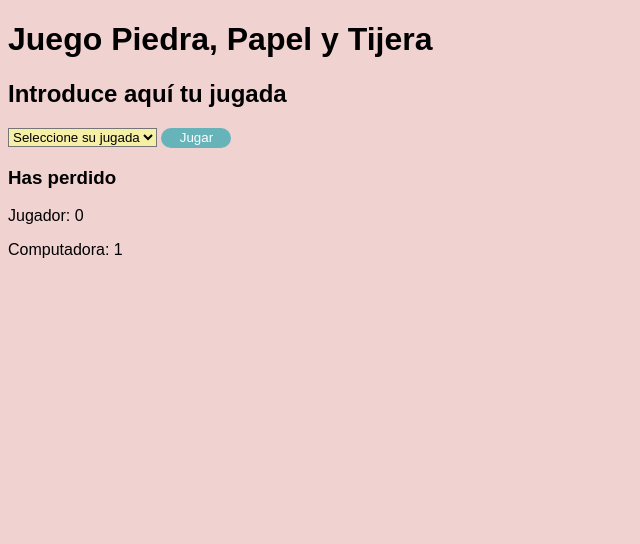
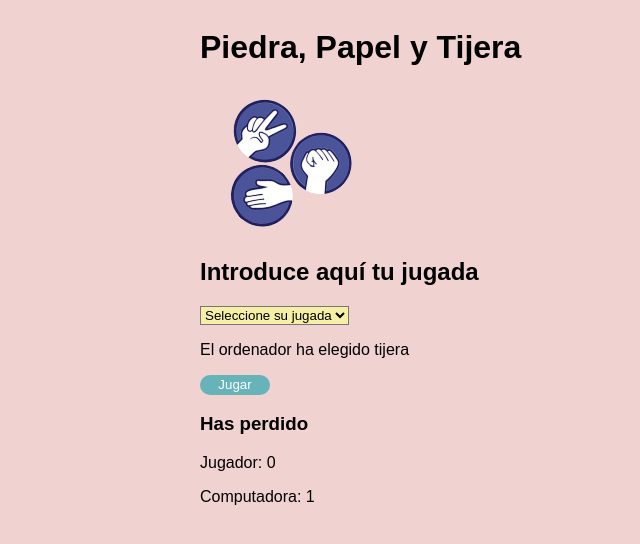
Before and after one commit to Adalab/modulo-2-evaluacion-intermedia-Paula-AlvarezB, a plain HTML site: page index.html in a window 1280 px wide. Both pictures are taken after a click on the input "Jugar". Shown: the whole page, without its empty margins (0-640 px from the left). Drawn offline with Linux system fonts and the light colour scheme.

Commit message:
solve issues pointed by teacher

```diff
--- a/css/style.css
+++ b/css/style.css
@@ -1,6 +1,10 @@
 * {
   font-family: Arial, Helvetica, sans-serif;
-  background-color: #f0d2d1;
+
+}
+.body {
+    margin-left: 200px;
+    background-color: #f0d2d1;
 }
 .select {
   background-color: #f6efa6;
@@ -13,6 +17,19 @@
   border-style: none;
   height: 20px;
   width: 70px;
+}
+.topPart {
+    display: flex;
+    flex-direction: column;
+}
+
+.image {
+    height: 150px;
+    width: 150px;
+}
+
+.rotate {
+    transform: rotate(135deg);
 }
 
 .button2 {
--- a/index.html
+++ b/index.html
@@ -8,7 +8,10 @@
 </head>
 
 <body class="body">
-    <h1 class="title">Juego Piedra, Papel y Tijera</h1>
+    <div class="topPart">
+        <h1 class="title"> Piedra, Papel y Tijera</h1>
+        <img src="./img/rsp.png" alt="image of rock, paper, scissors" class="image image-js">
+    </div>
 
     <h2 class="instructions">Introduce aquí tu jugada</h2>
     <form action="" class="game">
@@ -18,6 +21,7 @@
             <option value="papel">papel</option>
             <option value="tijera">tijera</option>
         </select>
+        <p class="js-computer"></p>
         <input class="button js-button" type="submit" value="Jugar" />
         <input class="button2 js-button2 hidden" type="submit" value="Reiniciar juego" />
 
@@ -27,9 +31,8 @@
 
 
 
-        <script type="text/javascript" src="main.js"></script>
+        <script type="text/javascript" src="./js/main.js"></script>
 
 </body>
 
-
 </html>
--- a/main.js
+++ b/js/main.js
@@ -7,6 +7,8 @@ const button = document.querySelector(".js-button");
 const button2 = document.querySelector(".js-button2");
 const playerCounter = document.querySelector(".js-counterPlayer");
 const computerCounter = document.querySelector(".js-counterComputer");
+const image = document.querySelector(".image-js");
+const computerChoice = document.querySelector(".js-computer");
 let attempts = 0;
 let indexPlayer = 0;
 let indexComputer = 0;
@@ -19,7 +21,7 @@ function getRandomNumber(max) {
 }
 //Function transform random number to computer's tools
 
-function computerValue() {
+function getComputerValue() {
   const randomNum = getRandomNumber(10);
   let computerTool;
   if (randomNum < 3) {
@@ -31,17 +33,24 @@ function computerValue() {
   }
   return computerTool;
 }
-
+function addPointToUser() {
+  indexPlayer++;
+}
+function addPointToComputer() {
+  indexComputer++;
+}
 //DECLARE BUTTON FUNCTION
 function handleClickUpdate(event) {
   event.preventDefault();
-  const computerTool = computerValue();
+  image.classList.toggle("rotate");
+  attempts++;
+  paintHTML();
+}
+function paintHTML() {
+  const computerTool = getComputerValue();
   const userTool = userInput.value;
-  console.log(
-    `el usuario elige ${userTool} y el ordenador elige ${computerTool}`
-  );
+  computerChoice.innerHTML = `El ordenador ha elegido ${computerTool}`;
 
-  attempts++;
   console.log(`attempts${attempts}`);
 
   if (userTool === computerTool) {
@@ -52,11 +61,11 @@ function handleClickUpdate(event) {
     (userTool === "papel" && computerTool === "tijera")
   ) {
     state.innerHTML = "¡Has ganado!";
-    indexPlayer++;
+    addPointToUser();
     playerCounter.innerHTML = `Jugador:${[indexPlayer]}`;
   } else {
     state.innerHTML = "Has perdido";
-    indexComputer++;
+    addPointToComputer();
     computerCounter.innerHTML = `Computadora: ${[indexComputer]}`;
   }
   if (attempts === 10) {
@@ -64,8 +73,10 @@ function handleClickUpdate(event) {
     button2.classList.remove("hidden");
   }
 }
+
 //Function click button 2
-function handleClick2Update() {
+function handleClick2Update(ev) {
+  ev.preventDefault;
   attempts = 0;
   indexPlayer = 0;
   playerCounter.innerHTML = `Jugador: 0`;
@@ -74,6 +85,6 @@ function handleClick2Update() {
   button2.classList.add("hidden");
 }
 
-//EVENT LISTENER BUTTON
+//EVENT LISTENER BUTTONS
 button.addEventListener("click", handleClickUpdate);
 button2.addEventListener("click", handleClick2Update);
```
Also changed, not shown: img/rsp.png (added).
